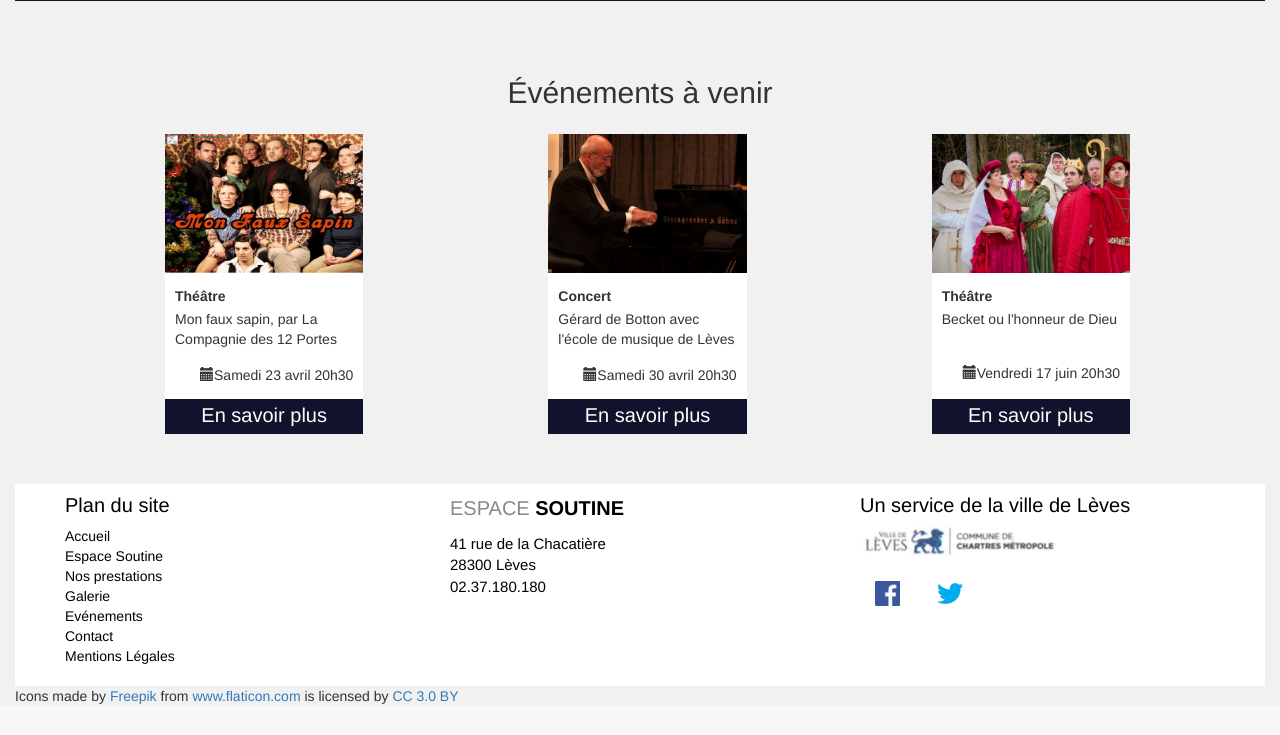
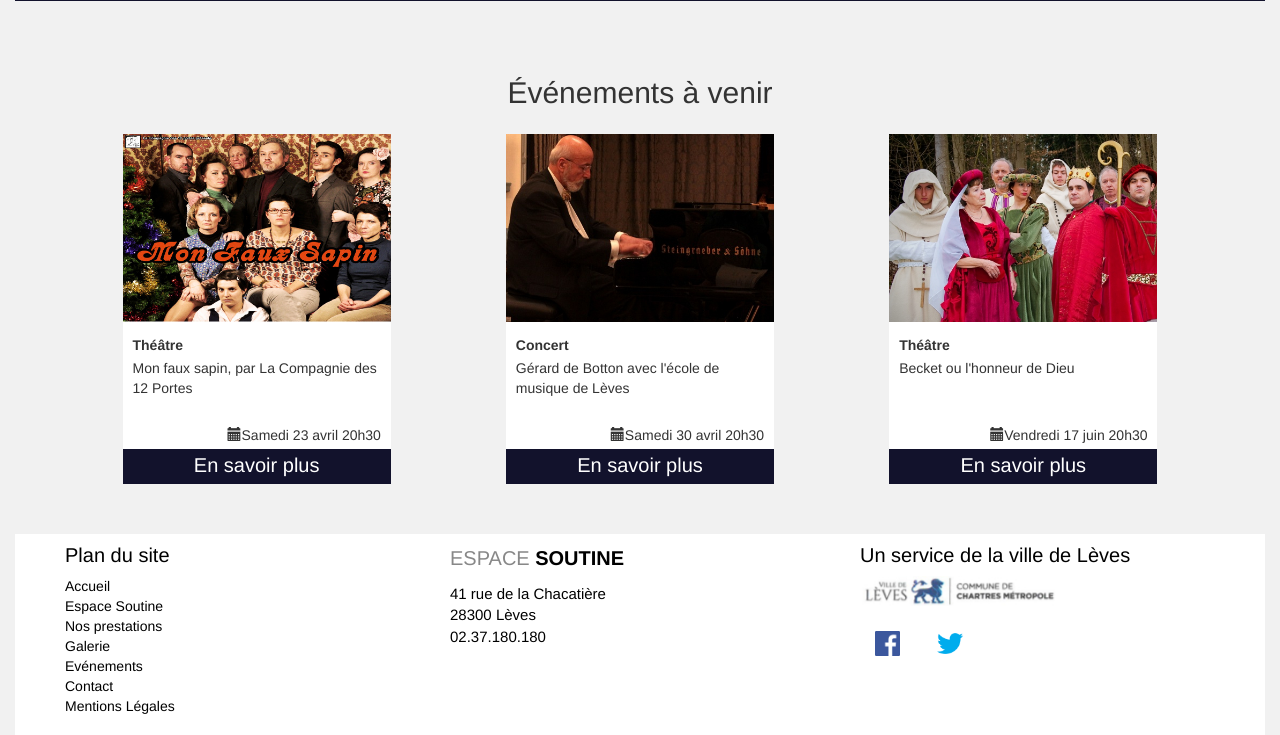
Before and after one commit to Myystigri/espace_soutine, a PHP site: page / in a window 1280 px wide. Shown: the part 3302-4037 px from the top of the page. Before the commit the page ends 4006 px from the top, so only its background shows below. Run offline with PHP 8.4, Linux system fonts and the light colour scheme; some libraries are stand-ins or nearby versions.

Commit message:
blablbla

```diff
--- a/css/style.css
+++ b/css/style.css
@@ -675,11 +675,12 @@ h1 span{
 .card
 {
 	width:70%;
-	height:350;
+	height:350px;
 	text-align:left;
 	position:relative;
 	min-height:300px;
 	background-color:#FFF;
+	margin:0 auto;
 }
 
 .card p
@@ -691,7 +692,7 @@ h1 span{
 
 .containimg
 {
-	padding-left: 100px;
+	padding-left: 0px;
 	padding-right: 0px;
 }
 
@@ -878,5 +879,5 @@ p{
 }
 .dateebis {
 	text-align: right;
-	margin-top: 9% !important;
+	margin-top: 11% !important;
 }
```
